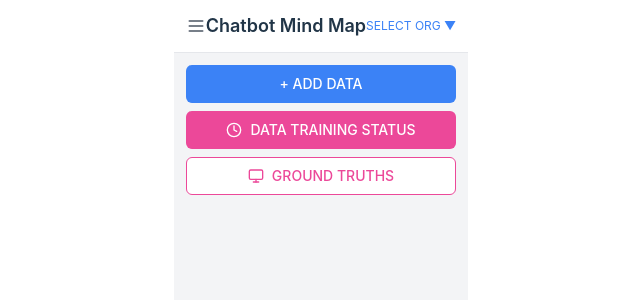
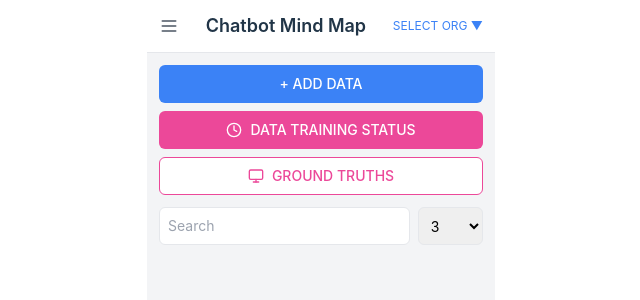
Before and after one commit to Aryan-goel/beyondchat, a React (Vite) app: page / in a window 1280 px wide. Shown: the top 300 px of the page, without its empty margins (319-959 px from the left). Built offline with nearby package versions, Linux system fonts and the light colour scheme.

Commit message:
search bar

```diff
--- a/src/LandingPage.jsx
+++ b/src/LandingPage.jsx
@@ -2,16 +2,15 @@ import React, { useState } from 'react';
 import { Menu, Clock, Monitor, ChevronLeft, LayoutDashboard, Briefcase, Users, Settings, Globe, Edit3, Trash2 } from 'lucide-react';
 import { Link } from 'react-router-dom';
 import Sidebar from './SideBar';
+
 const LandingPage = () => {
-    // State for sidebar
-    const [isModalOpen, setModalOpen] = useState(false); // State for modal
-    const [cards, setCards] = useState([]); // State to store cards data
-    const [newCard, setNewCard] = useState({ title: '', description: '', link: '' }); // State for new card inputs
-    const [editingCardIndex, setEditingCardIndex] = useState(null); // State to track if editing
-
-    // Toggle sidebar open/close
-
-
+    const [isModalOpen, setModalOpen] = useState(false);
+    const [cards, setCards] = useState([]);
+    const [newCard, setNewCard] = useState({ title: '', description: '', link: '', type: '' });
+    const [editingCardIndex, setEditingCardIndex] = useState(null);
+    const [buttonText, setButtonText] = useState('');
+    const [searchQuery, setSearchQuery] = useState('');
+    const [resultsCount, setResultsCount] = useState(3);
     // Toggle modal open/close
     const toggleModal = () => {
         setModalOpen(!isModalOpen);
@@ -26,19 +25,16 @@ const LandingPage = () => {
     // Handle saving or editing card
     const handleSaveCard = () => {
         if (editingCardIndex !== null) {
-            // Update existing card
             const updatedCards = cards.map((card, index) =>
-                index === editingCardIndex ? newCard : card
+                index === editingCardIndex ? { ...newCard, type: buttonText } : card
             );
             setCards(updatedCards);
-            setEditingCardIndex(null); // Reset editing index
+            setEditingCardIndex(null);
         } else {
-            // Add new card
-            setCards([...cards, newCard]);
+            setCards([...cards, { ...newCard, type: buttonText }]);
         }
-        // Reset the modal inputs
-        setNewCard({ title: '', description: '', link: '' });
-        // Close the modal
+        setNewCard({ title: '', description: '', link: '', type: '' });
+        setButtonText('');
         toggleModal();
     };
 
@@ -50,7 +46,8 @@ const LandingPage = () => {
     // Handle editing card
     const handleEditCard = (index) => {
         setEditingCardIndex(index);
-        setNewCard(cards[index]); // Pre-fill modal with card data
+        setNewCard(cards[index]);
+        setButtonText(cards[index].type);
         toggleModal();
     };
 
@@ -58,11 +55,8 @@ const LandingPage = () => {
         <>
             <Sidebar />
             <div className="flex flex-col h-screen bg-gray-100 text-sm overflow-hidden">
-            {/* Sidebar */}
-
-            <div className={`flex-1 flex flex-col overflow-hidden `}>
-
-                <main className="flex-1 flex flex-col overflow-hidden p-3">
+                <div className={`flex flex-col overflow-hidden `}>
+                    <main className="flex flex-col overflow-hidden p-3">
                         <div className="flex-none space-y-2 mb-3">
                             <button className="w-full bg-blue-500 text-white px-3 py-2 rounded-md text-sm" onClick={() => { setEditingCardIndex(null); toggleModal(); }}>
                                 + ADD DATA
@@ -76,6 +70,24 @@ const LandingPage = () => {
                                 GROUND TRUTHS
                             </button>
                         </div>
+                        <div className="flex mb-3">
+                            <input
+                                type="text"
+                                placeholder="Search"
+                                value={searchQuery}
+                                onChange={(e) => setSearchQuery(e.target.value)}
+                                className="w-full border rounded-md p-2 text-black mr-2"
+                            />
+                            <select
+                                value={resultsCount}
+                                onChange={(e) => setResultsCount(e.target.value)}
+                                className="w-20 border rounded-md p-2 text-black"
+                            >
+                                <option value={3}>3</option>
+                                <option value={5}>5</option>
+                                <option value={10}>10</option>
+                            </select>
+                        </div>
                     </main>
                 </div>
                 {/* Modal */}
@@ -84,11 +96,11 @@ const LandingPage = () => {
                         <div className="bg-white p-6 rounded-lg shadow-lg max-w-md w-full">
                             <h2 className="text-lg font-semibold mb-4">{editingCardIndex !== null ? 'Edit Data' : 'Add Data'}</h2>
                             <div className="flex space-x-2 mb-4">
-                            <button className="px-3 py-1 bg-blue-500 text-white rounded-md">Text</button>
-                            <button className="px-3 py-1 bg-gray-200 text-gray-600 rounded-md">PDF</button>
-                            <button className="px-3 py-1 bg-gray-200 text-gray-600 rounded-md">EPUB</button>
-                            <button className="px-3 py-1 bg-gray-200 text-gray-600 rounded-md">Link</button>
-                            <button className="px-3 py-1 bg-gray-200 text-gray-600 rounded-md">CSV</button>
+                                <button className={`px-3 py-1 rounded-md ${buttonText === "Text" ? "bg-blue-500 text-white" : "bg-gray-200 text-gray-600"}`} onClick={() => setButtonText("Text")}>Text</button>
+                                <button className={`px-3 py-1 rounded-md ${buttonText === "PDF" ? "bg-blue-500 text-white" : "bg-gray-200 text-gray-600"}`} onClick={() => setButtonText("PDF")}>PDF</button>
+                                <button className={`px-3 py-1 rounded-md ${buttonText === "EPUB" ? "bg-blue-500 text-white" : "bg-gray-200 text-gray-600"}`} onClick={() => setButtonText("EPUB")}>EPUB</button>
+                                <button className={`px-3 py-1 rounded-md ${buttonText === "Link" ? "bg-blue-500 text-white" : "bg-gray-200 text-gray-600"}`} onClick={() => setButtonText("Link")}>Link</button>
+                                <button className={`px-3 py-1 rounded-md ${buttonText === "CSV" ? "bg-blue-500 text-white" : "bg-gray-200 text-gray-600"}`} onClick={() => setButtonText("CSV")}>CSV</button>
                             </div>
                             <input
                                 type="text"
@@ -133,7 +145,8 @@ const LandingPage = () => {
                     {cards.map((card, index) => (
                         <div key={index} className="bg-white rounded-md p-3 mb-3 relative">
                             <p className="mb-2 text-sm font-semibold text-black">{card.title}</p>
-                        <div className="text-xs text-gray-500 mb-2 text-black">{card.description}</div>
+                            <p className="text-xs text-gray mb-2 text-black">{card.description}</p>
+                            <div className="text-xs text-white mb-2 text-black  bg-gray-600 w-10 px-2 py-1.5 rounded-lg ">{card.type}</div>
                             <div className="flex justify-between items-center text-xs">
                                 <a href={card.link} className="text-gray-600 underline">View Source</a>
                             </div>
```
Lines whose indentation alone changed are shown as unchanged.
